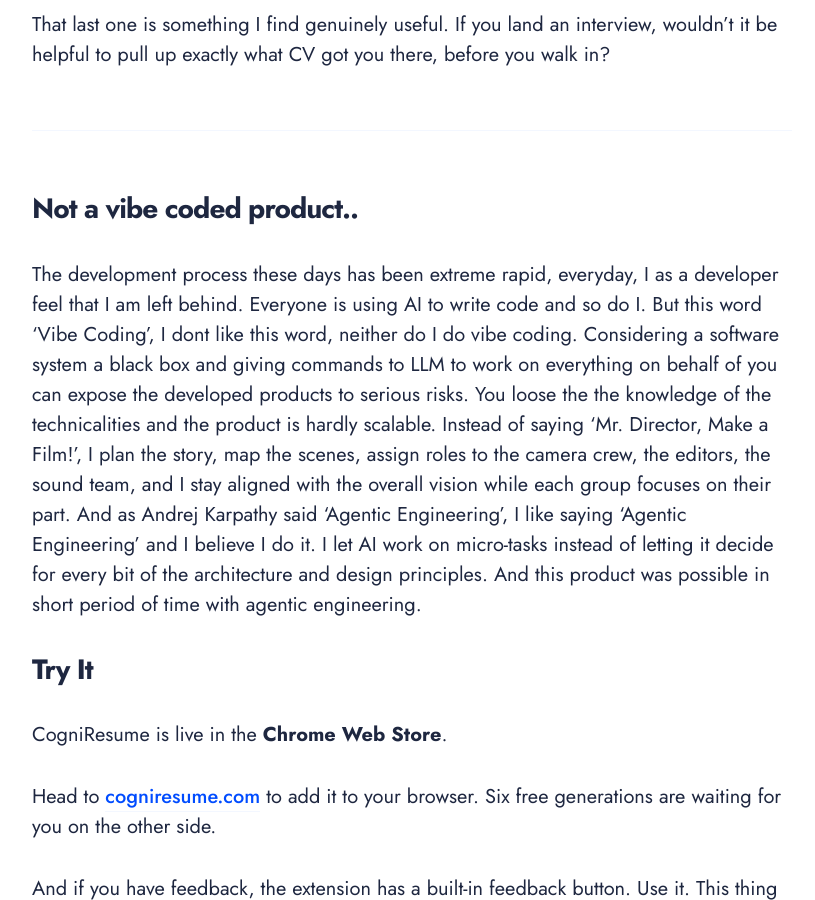
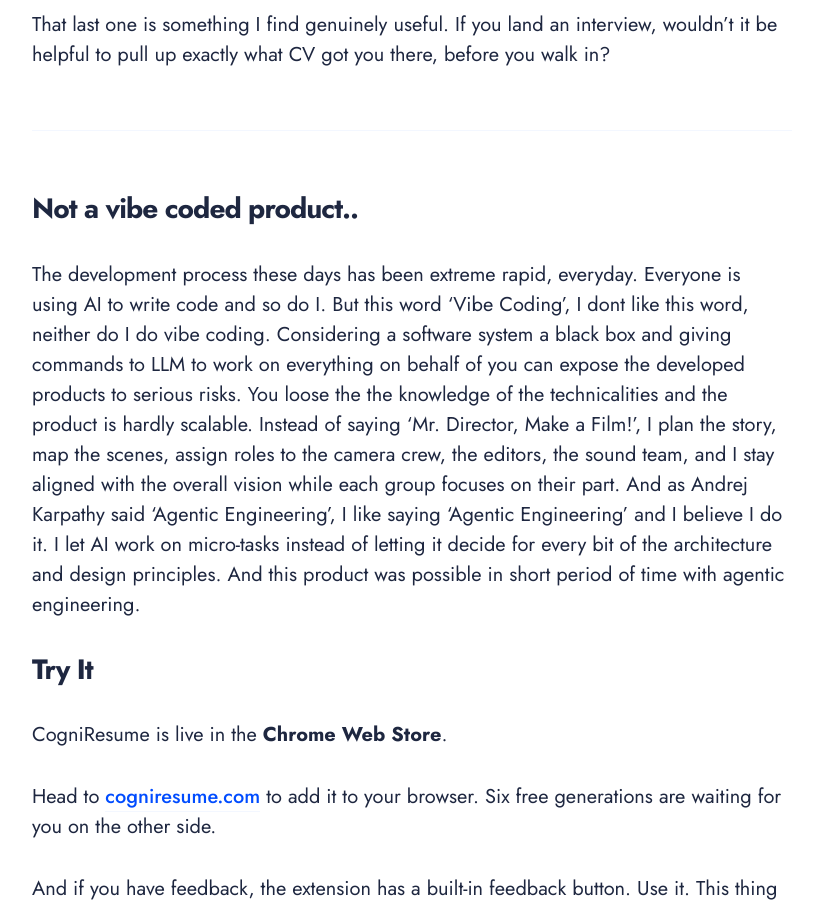
Before and after one commit to bhuwanadhikari/bhuwanadhikari.github.io, a Jekyll site: the page built from _projects/2026-05-30-cogniresume.md, in a window 1280 px wide and 900 px high, scrolled down 10060 px. Shown: the whole window, without its empty margins (228-1043 px from the left). Built offline with Jekyll 4.4.1, drawn with Linux system fonts in a browser that asks for light colours; nearby versions of some CDN libraries.

Commit message:
update cogniresume post

```diff
--- a/_projects/2026-05-30-cogniresume.md
+++ b/_projects/2026-05-30-cogniresume.md
@@ -164,7 +164,7 @@
 
 
 ## Not a vibe coded product..
-The development process these days has been extreme rapid, everyday, I as a developer feel that I am left behind. Everyone is using AI to write code and so do I. But this word 'Vibe Coding', I dont like this word, neither do I do vibe coding. Considering a software system a black box and giving commands to LLM to work on everything on behalf of you can expose the developed products to serious risks. You loose the the knowledge of the technicalities and the product is hardly scalable. Instead of saying 'Mr. Director, Make a Film!', I plan the story, map the scenes, assign roles to the camera crew, the editors, the sound team, and I stay aligned with the overall vision while each group focuses on their part. And as Andrej Karpathy said 'Agentic Engineering', I like saying 'Agentic Engineering' and I believe I do it. I let AI work on micro-tasks instead of letting it decide for every bit of the architecture and design principles. And this product was possible in short period of time with agentic engineering.
+The development process these days has been extreme rapid, everyday. Everyone is using AI to write code and so do I. But this word 'Vibe Coding', I dont like this word, neither do I do vibe coding. Considering a software system a black box and giving commands to LLM to work on everything on behalf of you can expose the developed products to serious risks. You loose the the knowledge of the technicalities and the product is hardly scalable. Instead of saying 'Mr. Director, Make a Film!', I plan the story, map the scenes, assign roles to the camera crew, the editors, the sound team, and I stay aligned with the overall vision while each group focuses on their part. And as Andrej Karpathy said 'Agentic Engineering', I like saying 'Agentic Engineering' and I believe I do it. I let AI work on micro-tasks instead of letting it decide for every bit of the architecture and design principles. And this product was possible in short period of time with agentic engineering.
 
 
 ## Try It
```
